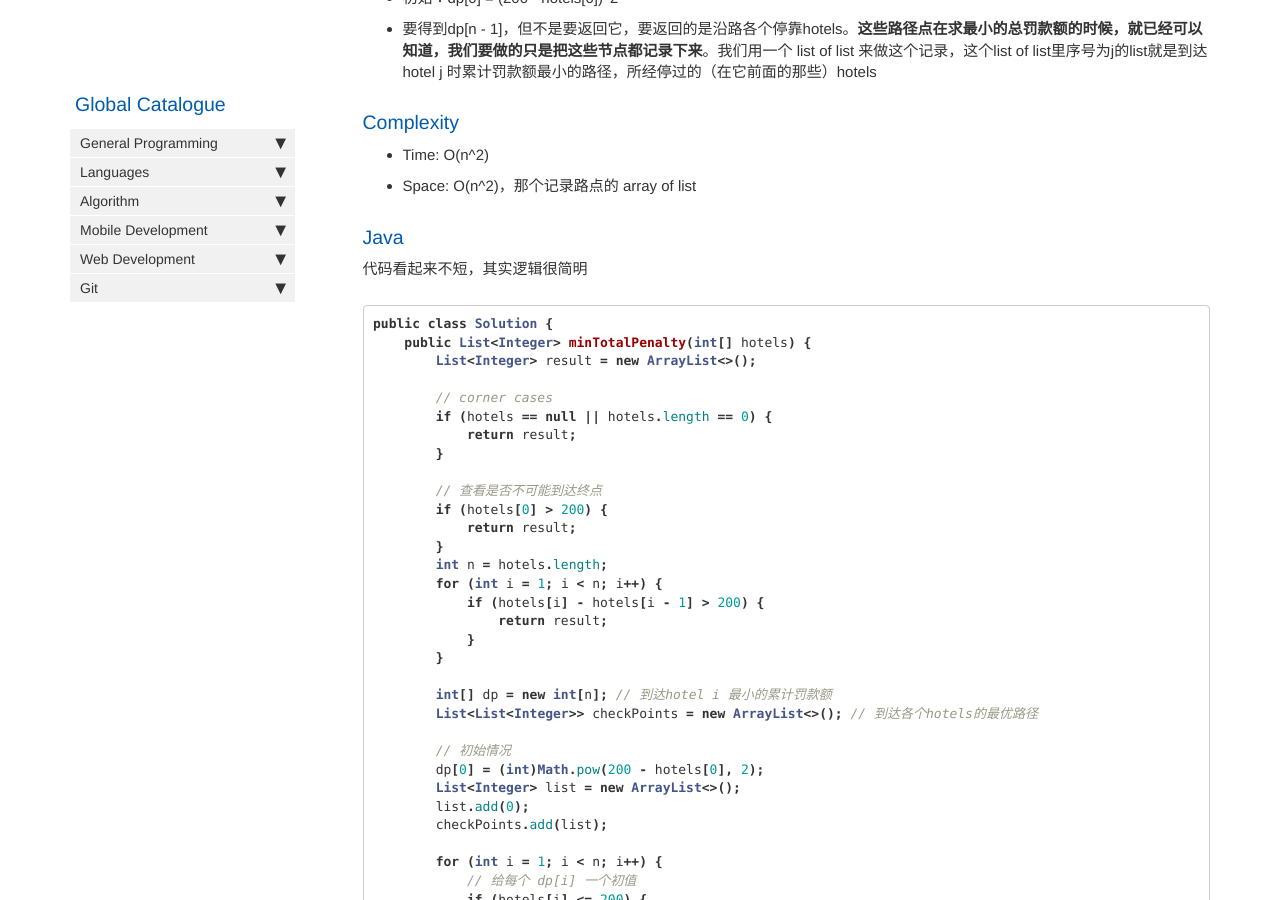
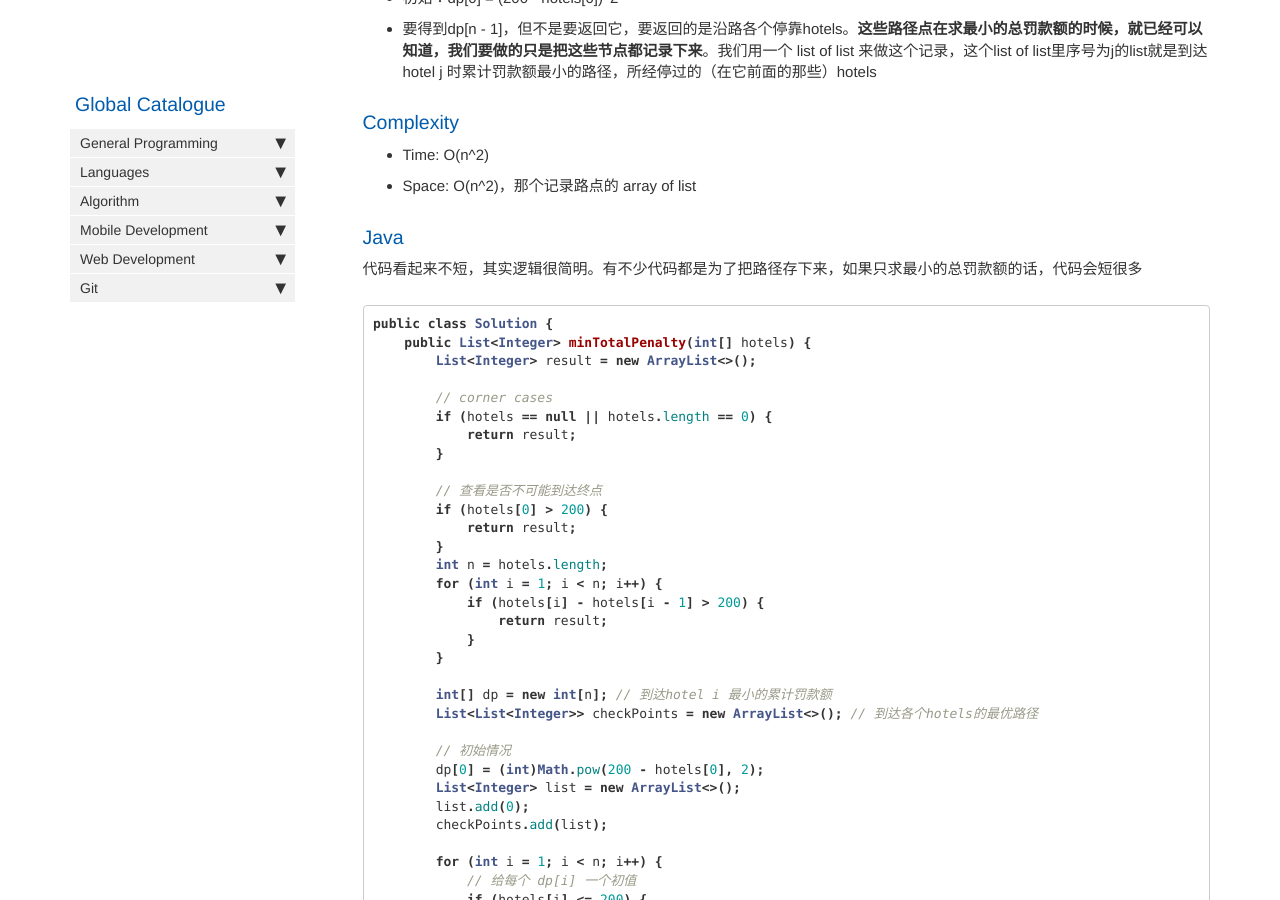
Before and after one commit to HungryOrc/hungryorc.github.io, a Jekyll site: the page built from pages/algorithm/algorithm_min_sum_penalty_along_hotels.md, in a window 1280 px wide and 900 px high, scrolled down 830 px. Built offline with Jekyll 4.4.1, drawn with Linux system fonts in a browser that asks for light colours; nearby versions of some CDN libraries; comment, search, counter and statistics services are not loaded.

Commit message:
Update algorithm_min_sum_penalty_along_hotels.md

````diff
--- a/pages/algorithm/algorithm_min_sum_penalty_along_hotels.md
+++ b/pages/algorithm/algorithm_min_sum_penalty_along_hotels.md
@@ -41,7 +41,7 @@ toc: false
 * Space: O(n^2)，那个记录路点的 array of list
 
 ### Java
-代码看起来不短，其实逻辑很简明
+代码看起来不短，其实逻辑很简明。有不少代码都是为了把路径存下来，如果只求最小的总罚款额的话，代码会短很多
 
 ```java
 public class Solution {
````
